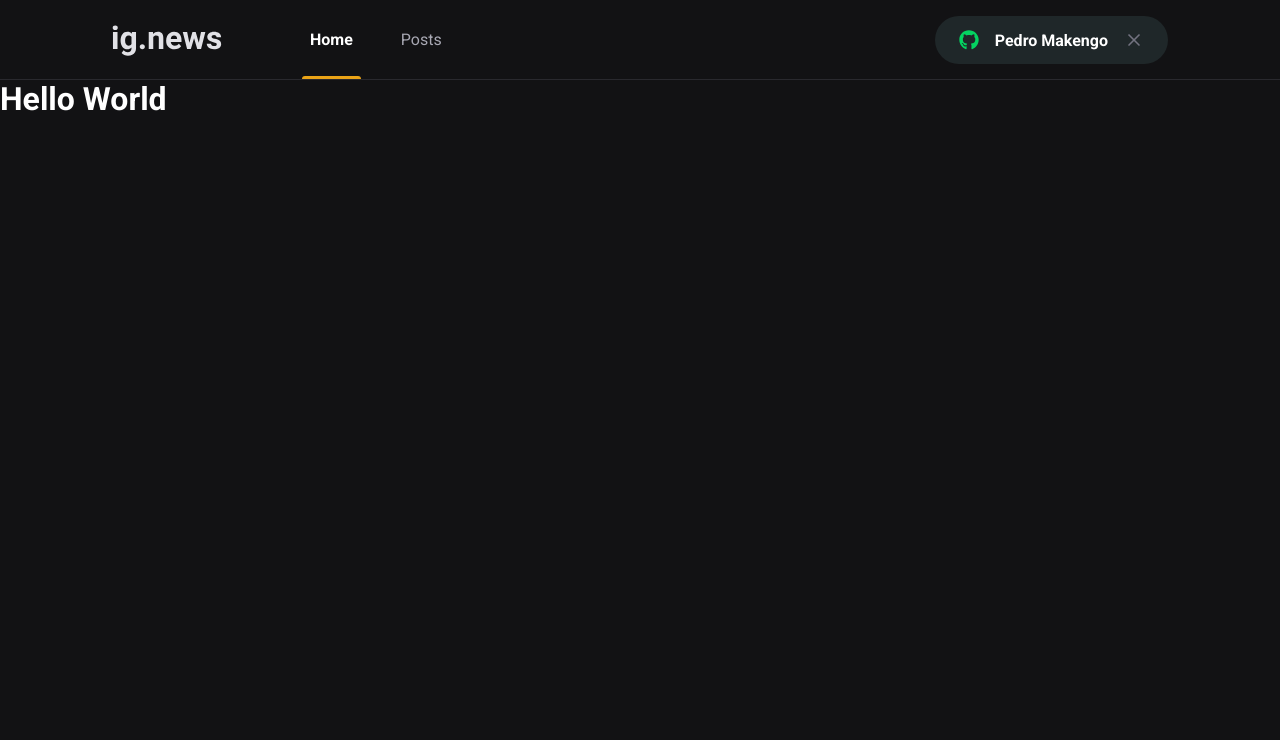
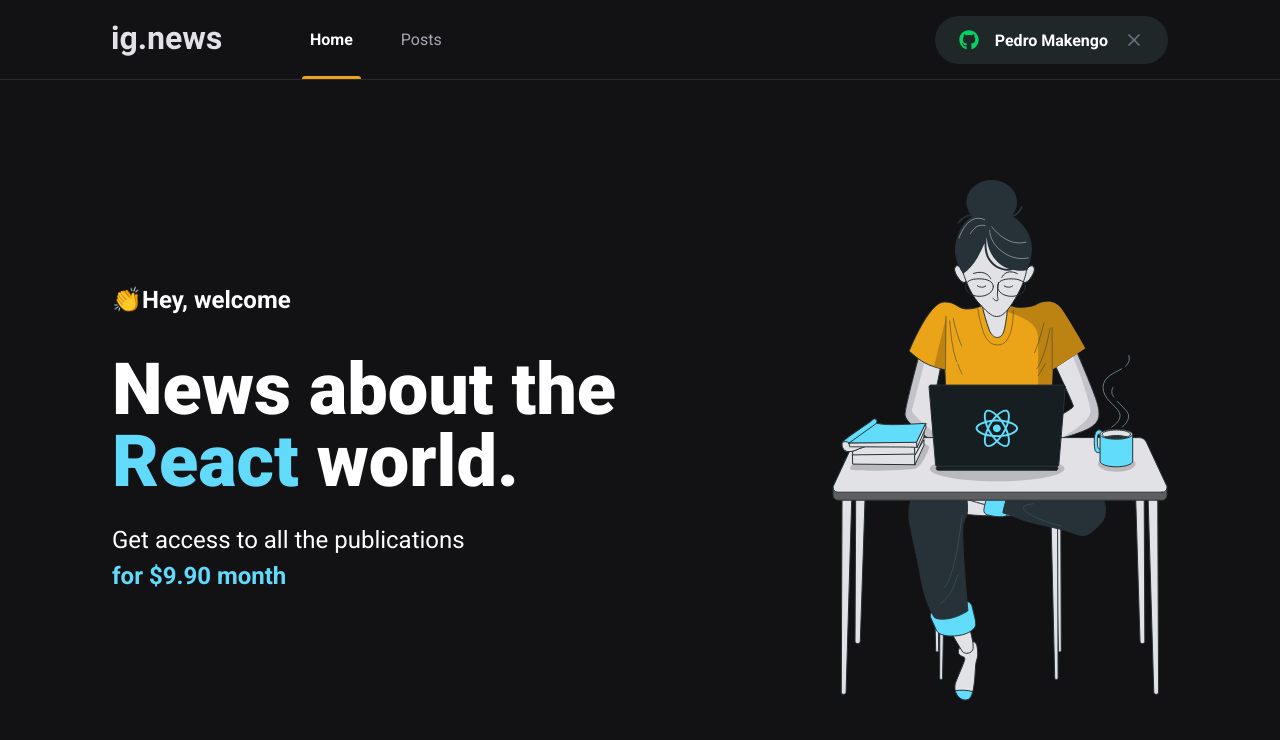
Before and after one commit to PedroMakengo/ignews, a Next.js app: page / in a window 1280 px wide. Shown: the top 740 px of the page. Built offline with nearby package versions, Linux system fonts and the light colour scheme.

Commit message:
Finalizando a página home da aplicação

```diff
--- /dev/null
+++ b/src/pages/home.module.scss
@@ -0,0 +1,41 @@
+.contentContainer {
+  max-width: 1120px;
+  margin: 0 auto;
+  padding: 0 2rem;
+  height: calc(100vh - 5rem);
+
+  display: flex;
+  align-items: center;
+  justify-content: space-between;
+}
+
+.hero {
+  max-width: 600px;
+
+  > span {
+    font-size: 1.5rem;
+    font-weight: bold;
+  }
+
+  h1 {
+    font-size: 4.5rem;
+    line-height: 4.5rem;
+    font-weight: 900;
+    margin-top: 2.5rem;
+
+    span {
+      color: var(--cyan-500);
+    }
+  }
+
+  p {
+    font-size: 1.5rem;
+    line-height: 2.25rem;
+    margin-top: 1.5rem;
+
+    span {
+      color: var(--cyan-500);
+      font-weight: bold;
+    }
+  }
+}
--- a/src/pages/index.tsx
+++ b/src/pages/index.tsx
@@ -1,4 +1,6 @@
 import  Head  from "next/head";
+
+import styles from './home.module.scss';
 
 export default function Home() {
   return (
@@ -6,7 +8,15 @@
       <Head>
         <title>Home | ig.news</title>
       </Head>
-      <h1>Hello World</h1>
+      <main className={styles.contentContainer}>
+        <section className={styles.hero}>
+          <span>👏Hey, welcome</span>
+          <h1>News about the <span>React</span> world.</h1>
+          <p>Get access to all the publications <br />
+          <span>for $9.90 month</span></p>
+        </section>
+        <img src="/images/avatar.svg" alt="Girl Coding" />
+      </main>
     </>
   )
 }
```
